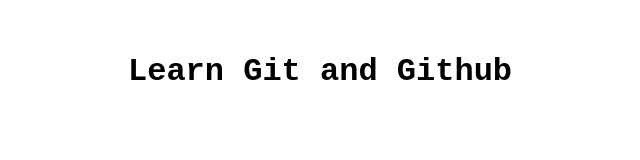
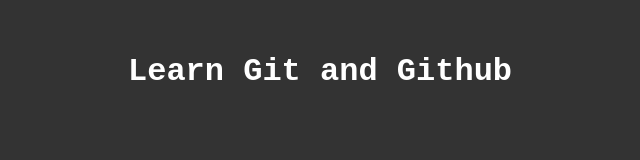
Before and after one commit to Ussf-nassrallah/git_cource, a plain HTML site: page public/index.html in a window 1280 px wide. Shown: the whole page, without its empty margins (320-960 px from the left). Drawn offline with Linux system fonts and the light colour scheme.

Commit message:
modified in css

```diff
--- a/public/css/style.css
+++ b/public/css/style.css
@@ -1,3 +1,8 @@
+body {
+  background-color: #333;
+  color: #fff;
+}
+
 h1 {
   text-align: center;
   font-size: 2rem;
```
